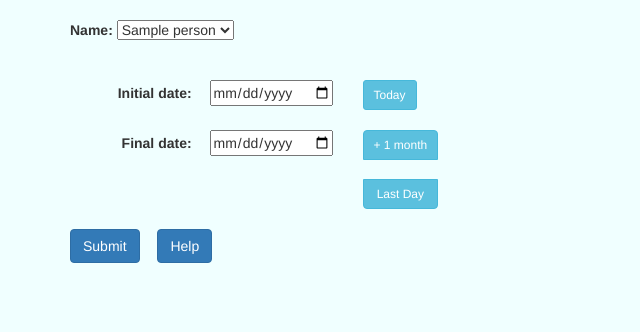
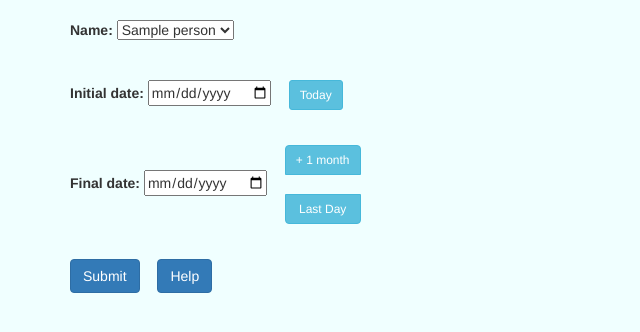
Before and after one commit to vertigo71/nouapp, a Django app: page /selector/ in a window 1280 px wide. Shown: the part 151-483 px from the top of the page, without its empty margins (0-640 px from the left). Run offline with Django 3.2, Linux system fonts and the light colour scheme; a user stored in the database is signed in; tables that the repository leaves empty hold one stand-in row (values such as "Sample post"); some libraries are stand-ins or nearby versions.

```diff
--- a/nouapp/templates/nouapp/selector.html
+++ b/nouapp/templates/nouapp/selector.html
@@ -11,37 +11,23 @@
             {{ form.name }}
         </div>
         <br />
-        <div class="row">
-            <div class="col-xs-3" >
-                <div class="text-right">
-                    <label for="{{ form.datefrom.id_for_label }}">Initial date:</label>&emsp;
-                    {{ form.datefrom }}
-                    <br />
+        <div class="form-group">
             {{ form.datefrom.errors }}
-                </div>
-            </div>
-            <div class="col-xs-2">
+            <label for="{{ form.datefrom.id_for_label }}">Initial date:</label>
+            {{ form.datefrom }}&emsp;
             <button type="button" class="btn btn-info btn-sm"
                 onclick="today({{ form.datefrom.id_for_label }}.id)">Today</button>
         </div>
-        </div>
         <br />
-        <div class="row">
-            <div class="col-xs-3">
-                <div class="text-right">
-                    <label for="{{ form.dateto.id_for_label }}">Final date:</label>&emsp;
-                    {{ form.dateto }}
-                    <br />
+        <div class="form-group">
             {{ form.dateto.errors }}
-                </div>
-            </div>
-            <div class="col-xs-2">
+            <label for="{{ form.dateto.id_for_label }}">Final date:</label>
+            {{ form.dateto }}&emsp;
             <div class="btn-group-vertical">
                 <button type="button" class="btn btn-info btn-sm"
                     onclick="add1month({{ form.dateto.id_for_label }}.id)">+ 1 month</button>&emsp;
                 <button type="button" class="btn btn-info btn-sm"
                     onclick="setdate({{ form.dateto.id_for_label }}.id,'{{lastday}}')">Last Day</button>
-                </div>
             </div>
         </div>
         <br />
```
Lines whose indentation alone changed are shown as unchanged.
